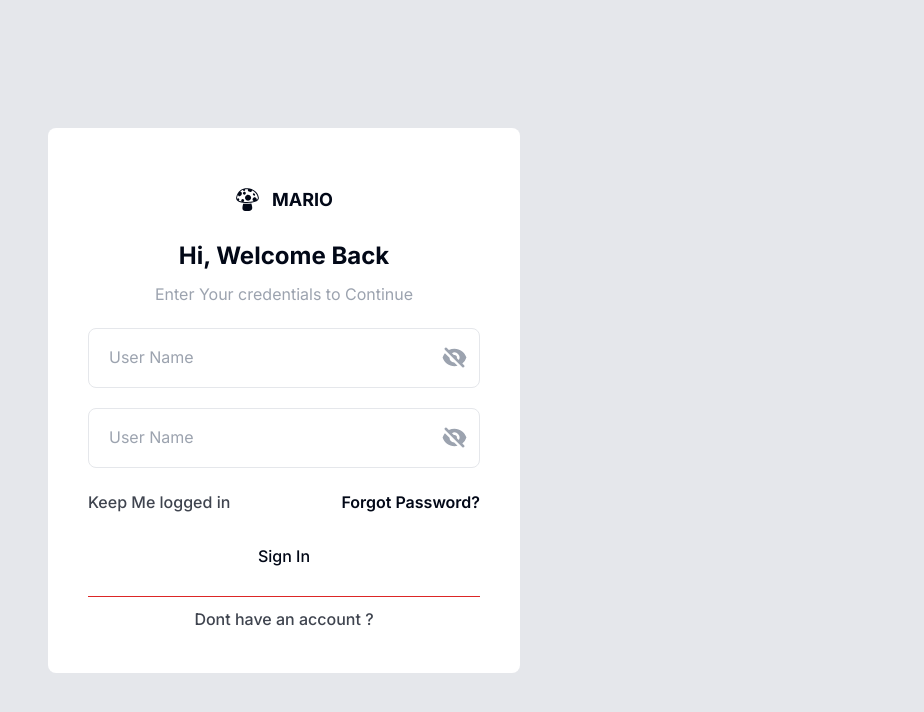
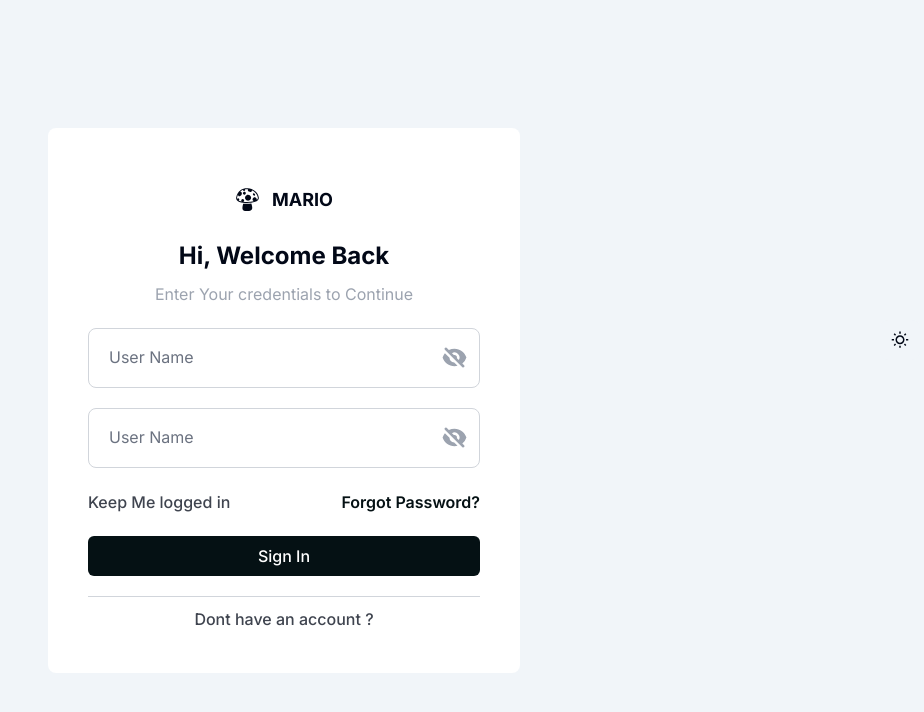
Before and after one commit to sameepmonsoon/full-stack-nextjs-project, a Next.js app: page /login in a window 1280 px wide. Shown: the top 712 px of the page, without its empty margins (356-1280 px from the left). Built offline with nearby package versions, Linux system fonts and the light colour scheme.

Commit message:
changes in login page

```diff
--- a/Helpers/Constants/ColourConstants.ts
+++ /dev/null
@@ -1,7 +0,0 @@
-export const colorPallette = {
-  darkBg: "#051114",
-  darkText: "#ffffff",
-  darkBorderColor: "#C2D9FF",
-  darkAdminSiderBg: "#292929",
-  darkBgBlur: "#14272b",
-};
--- a/app/(authentication)/login/page.tsx
+++ b/app/(authentication)/login/page.tsx
@@ -1,25 +1,26 @@
-import { colorPallette } from "@/Helpers/Constants/ColourConstants";
 import CustomInputContainer from "@/components/Elements/CutomInputContainer/CustomInputContainer";
 import Logo from "@/components/Elements/Logo/Logo";
+import ThemeButton from "@/components/Elements/ThemeButton/ThemeButton";
+import { Button } from "@/components/ui/button";
 
 import Link from "next/link";
 import React from "react";
 const page = () => {
   return (
-    <div className="w-full  h-screen flex justify-center items-center p-5  dark:bg-gray-200">
-      <div className="w-[29.5rem] h-auto p-10 flex flex-col justify-start items-center bg-white rounded-lg gap-2">
+    <div className="w-full  h-screen flex justify-center items-center p-5 bg-accent  dark:bg-darkBg">
+      <div className="w-[29.5rem] h-auto p-10 flex flex-col justify-start items-center dark:text-white bg-white dark:bg-darkBg rounded-lg gap-2">
         <div className="h-[25%] flex justify-start items-center flex-col gap-2">
           <Logo to="/admin" title="MARIO" />
           <div className="flex justify-center items-cente flex-col gap-4">
-            <p className="text-center capitalize font-bold text-2xl">
+            <p className="text-center dark:text-white capitalize font-bold text-2xl">
               Hi, Welcome Back
             </p>
-            <p className="text-center text-md leading-3 font-normal text-gray-400">
+            <p className="text-center text-md leading-3 font-normal text-gray-400  ">
               Enter Your credentials to Continue
             </p>
           </div>
         </div>
-        <div className="flex flex-col justify-start items-center gap-5 w-full border-b-[1px] border-b-red-600 py-5">
+        <div className="flex flex-col justify-start items-center gap-5 w-full border-b-[1px] border-b-gray-300 py-5">
           <CustomInputContainer
             size={"default"}
             font={"medium"}
@@ -38,26 +39,32 @@ const page = () => {
           />
 
           <div
-            className={`flex justify-between items-center w-full text-[${colorPallette.darkBg}]`}>
+            className={`flex justify-between items-center w-full text-darkBg`}>
             <span className="text-center font-medium text-md flex justify-center gap-2 items-center leading-[1.75] text-[#3F444F]">
               Keep Me logged in
             </span>
             <Link
               href={"/admin/home"}
-              className={` text-[${colorPallette.darkBg}] text-center font-semibold text-md flex justify-center items-end leading-[1.75]`}>
+              className={`text-center dark:text-white text-darkBg font-semibold text-md flex justify-center items-end leading-[1.75]`}>
               Forgot Password?
             </Link>
           </div>
 
-          <div
-            className={`w-full h-10 rounded-md flex justify-center items-center bg-[${colorPallette.darkBg}] text-md font-medium capitalize`}>
+          <Button
+            className={`w-full bg-darkBg dark:bg-white hover:bg-darkBg dark:hover:bg-white text-white dark:text-darkBg h-10 rounded-md flex justify-center items-center  text-md font-medium capitalize`}>
             Sign In
-          </div>
+          </Button>
         </div>
 
-        <span className="text-center font-medium text-md flex justify-center items-end leading-[1.75] text-[#3F444F]">
+        <Link
+          href={"/admin/home"}
+          className="text-center dark:text-white font-medium text-md flex justify-center items-end leading-[1.75] text-[#3F444F]">
           Dont have an account ?
-        </span>
+        </Link>
+      </div>
+
+      <div className="absolute right-1 top-[40%] mb-auto h-10 w-10 bg-accent flex justify-center items-center rounded-lg">
+        <ThemeButton />
       </div>
     </div>
   );
--- a/components/Elements/AdminLeftDrawer/AdminLeftDrawer.tsx
+++ b/components/Elements/AdminLeftDrawer/AdminLeftDrawer.tsx
@@ -6,7 +6,6 @@ import { adminLeftDrawerList } from "./AdminLeftDrawerList";
 import { usePathname } from "next/navigation";
 import CustomToolTip from "../CustomToolTip/CustomToolTip";
 import "../../../Styles/Admin/AdminLeftSider.scss";
-import { colorPallette } from "@/Helpers/Constants/ColourConstants";
 import Logo from "../Logo/Logo";
 
 const AdminLeftDrawer = () => {
@@ -27,7 +26,7 @@ const AdminLeftDrawer = () => {
       />
       <nav
         id="adminLeftDrawer"
-        className={`adminLeftDrawer fixed bg-white dark:bg-[#051114] dark:text-white px-5 overflow-y-scroll h-screen visible transition-width duration-300 ease-in-out ${
+        className={`adminLeftDrawer fixed bg-white dark:bg-darkBg dark:text-white px-5 overflow-y-scroll h-screen visible transition-width duration-300 ease-in-out ${
           siderState == 0
             ? "w-[19rem] left-0 transition-left duration-400 ease-in-out l"
             : siderState == 1
@@ -42,9 +41,7 @@ const AdminLeftDrawer = () => {
           <>
             <ul
               key={index}
-              className={`w-full flex flex-col items-start justify-start gap-2 dark:bg-[${
-                colorPallette.darkBg
-              }] dark:text-gray-300 dark:border-b-gray-400/40  ${
+              className={`w-full flex flex-col items-start justify-start gap-2 dark:bg-darkBg dark:text-gray-300 dark:border-b-gray-400/40  ${
                 hideSiderDetail
                   ? "lg:border-b-0 lg:py-1 border-b-[1px] py-3"
                   : "border-b-[1px] py-3"
--- a/components/Elements/CutomInputContainer/CustomInputContainer.tsx
+++ b/components/Elements/CutomInputContainer/CustomInputContainer.tsx
@@ -4,7 +4,6 @@ import { cn } from "@/lib/utils";
 import { Label } from "@radix-ui/react-label";
 import React, { useEffect, useState } from "react";
 import { cva, type VariantProps } from "class-variance-authority";
-import { colorPallette } from "@/Helpers/Constants/ColourConstants";
 import { HiEye } from "react-icons/hi";
 import { HiEyeOff } from "react-icons/hi";
 import { AiFillEye } from "react-icons/ai";
@@ -61,7 +60,7 @@ const inputVariant = cva(
   {
     variants: {
       inputBorder: {
-        default: `flex dark:text-white hover:border-gray-400 dark:focus-visible:ring-gray-400 dark:border-gray-400 bg-transparent dark:placeholder:text-red-100 h-full w-full dark:focus:border-[${colorPallette.darkBorderColor}] z-1 dark:text-[${colorPallette.darkText}] rounded-md border border-input  px-3 py-2 text-sm ring-offset-background file:border-0 file:bg-transparent file:text-sm transition-border ease-linear duration-100  file:font-medium placeholder:text-muted-foreground focus-visible:outline-none outline-none focus-visible:ring-1 focus-visible:ring-ring focus-visible:ring-offset-0 disabled:cursor-not-allowed disabled:opacity-50`,
+        default: `flex dark:text-white hover:border-gray-400 dark:focus-visible:ring-gray-400 dark:border-gray-400 bg-transparent dark:placeholder:text-red-100 h-full w-full dark:focus:border-darkBorderColor z-1 dark:text-darkText rounded-md border border-input  px-3 py-2 text-sm ring-offset-background file:border-0 file:bg-transparent file:text-sm transition-border ease-linear duration-100  file:font-medium placeholder:text-muted-foreground focus-visible:outline-none outline-none focus-visible:ring-1 focus-visible:ring-ring focus-visible:ring-offset-0 disabled:cursor-not-allowed disabled:opacity-50`,
         none: "border-b px-[16px]  dark:text-white w-full h-full focus:outline-none border-none focus:border-nonetransition-colors peer",
       },
       font: {
--- /dev/null
+++ b/components/Elements/ThemeButton/ThemeButton.tsx
@@ -0,0 +1,85 @@
+"use client";
+import { Button } from "../../ui/button";
+import { CustomPopOver } from "../CustomPopOver/CustomPopOver";
+import { Label } from "@radix-ui/react-label";
+import { lightModeToggleConstants } from "@/Helpers/Constants/NavBarConstants";
+import { SetStateAction, useEffect, useRef, useState } from "react";
+import { useSystemThemeDetector } from "@/Hooks/useSystemThemeDetector";
+import localThemeChecker from "@/Helpers/localThemeChecker";
+
+const ThemeButton = () => {
+  const isBrowser = typeof window !== "undefined";
+  const isDarkTheme = useSystemThemeDetector();
+  const [theme, setTheme] = useState("L");
+
+  const [toggle, setToggle] = useState(false);
+  const prevToggleRef = useRef(toggle);
+
+  //effects
+  useEffect(() => {
+    localThemeChecker(theme, isDarkTheme);
+  }, [theme, isDarkTheme]);
+
+  useEffect(() => {
+    if (typeof window !== undefined) {
+      setTheme(localStorage.getItem("theme") || "L");
+      setToggle(localStorage.getItem("toggle") === "true");
+    }
+  }, []);
+  const handleThemeToggle = (themeMode: SetStateAction<string>) => {
+    setTimeout(() => {
+      setTheme(themeMode);
+    }, 300);
+  };
+
+  //handlers
+  const handleToggle = () => {
+    const newToggle = !toggle;
+    prevToggleRef.current = toggle;
+    setToggle(newToggle);
+    localStorage.setItem("toggle", `${newToggle}`);
+  };
+  return (
+    <CustomPopOver
+      onOpenChange={handleToggle}
+      defaultOpen={true}
+      open={toggle}
+      popOverContent={
+        <>
+          {lightModeToggleConstants.map((item: any, index: number) => (
+            <>
+              <button
+                key={index}
+                onClick={() => {
+                  handleThemeToggle(item.mode);
+                  handleToggle();
+                }}
+                className={`gap-2 overflow-hidden cursor-pointer ${
+                  theme === item.mode && "bg-accent"
+                } hover:bg-accent rounded-sm w-full text-sm flex justify-start items-center py-[2px] px-2`}>
+                <item.icon size={16} key={index} />
+                <Label
+                  key={index}
+                  className="text-ellipsis cursor-pointer overflow-hidden max-w-[75%] h-full">
+                  {item.label}
+                </Label>
+              </button>
+            </>
+          ))}
+        </>
+      }>
+      <Button
+        onClick={handleToggle}
+        variant={"ghost"}
+        className="w-[2rem] h-[2rem] flex justify-center items-center p-1">
+        {lightModeToggleConstants
+          .filter((item: any) => item.mode === theme)
+          .map((item: any, index: number) => (
+            <item.icon size={18} key={index} />
+          ))}
+      </Button>
+    </CustomPopOver>
+  );
+};
+
+export default ThemeButton;
```
Also changed, not shown: Hooks/useScreenSize.ts (+8 -4 lines), components/Elements/AdminNavbar/AdminNavbar.tsx (+8 -75 lines).
